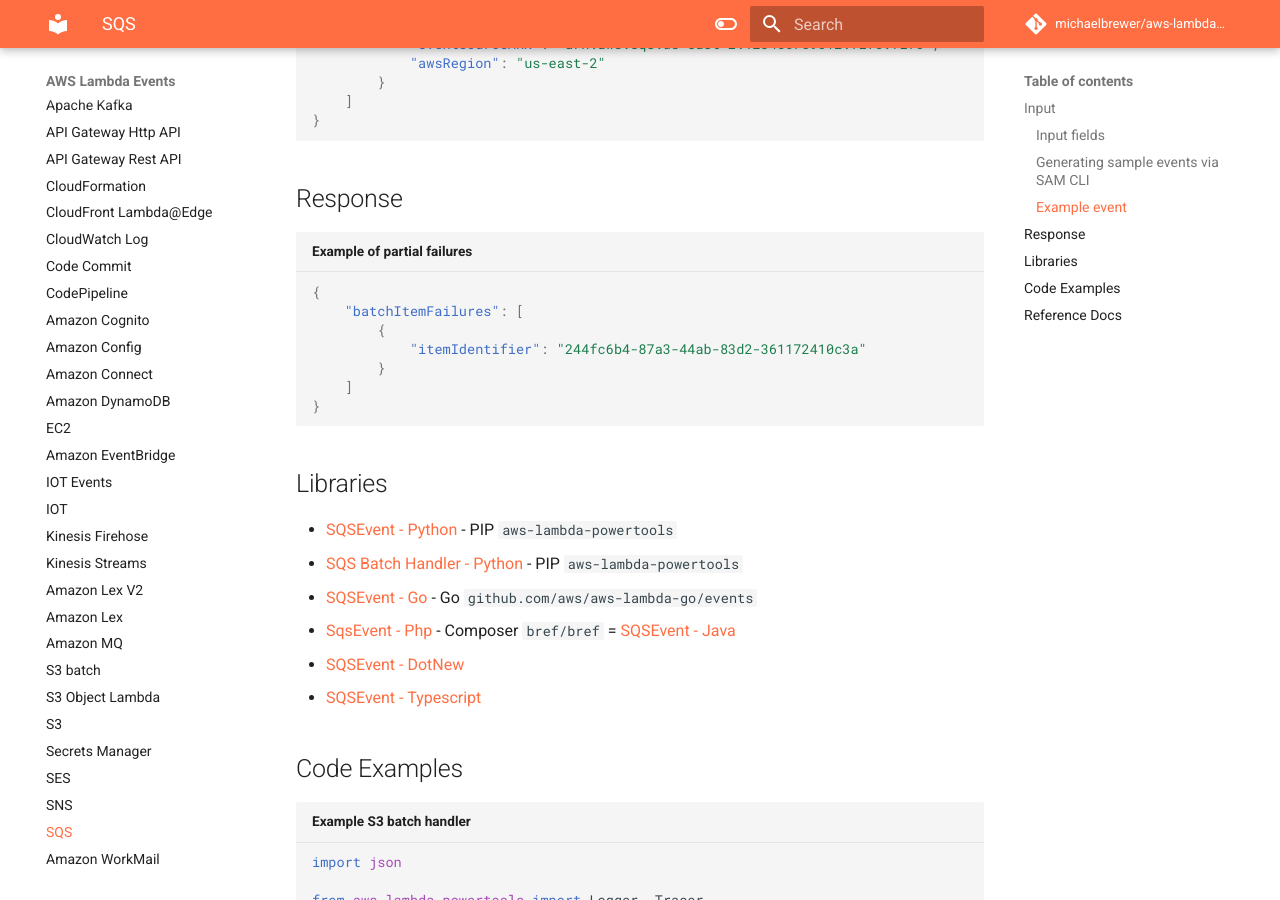
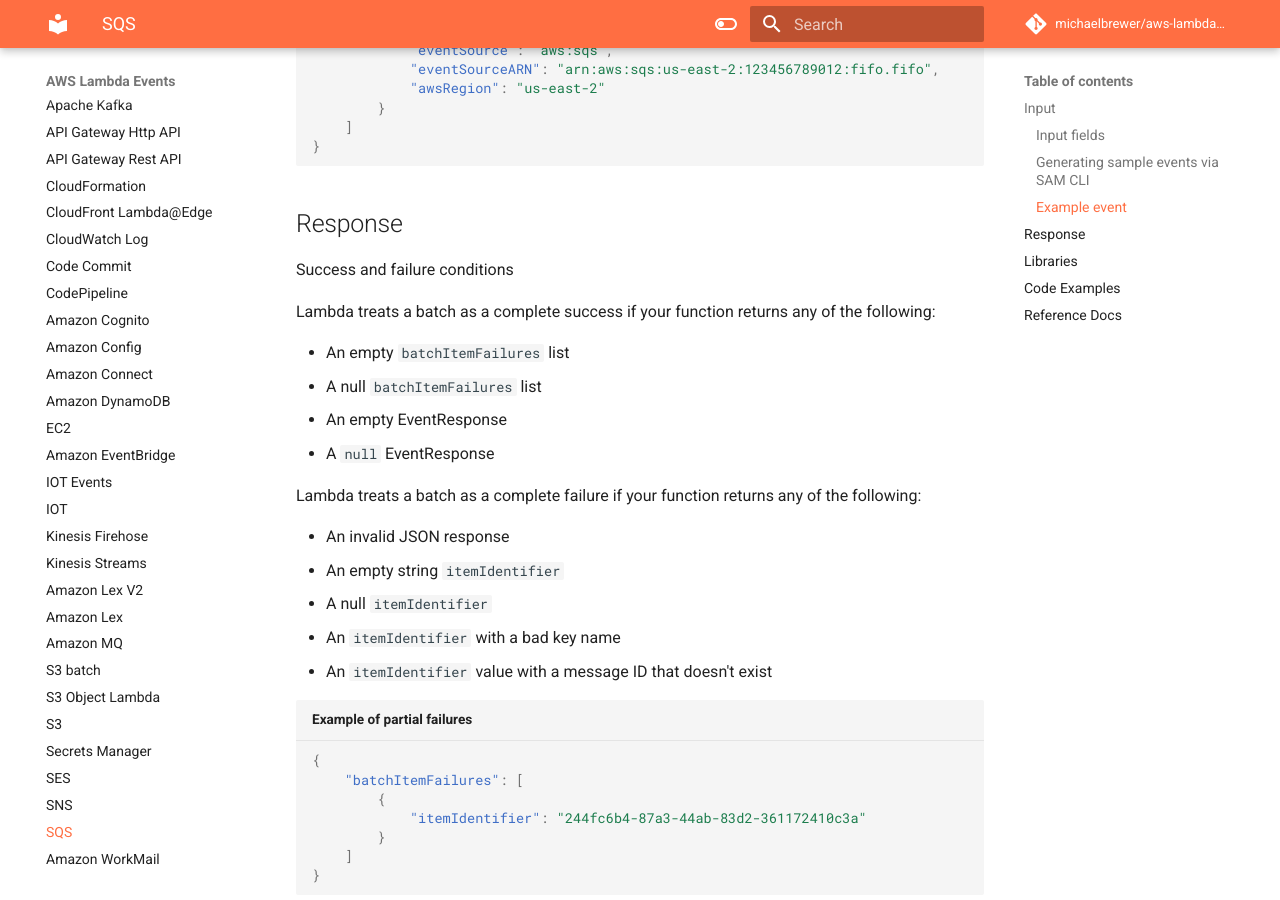
Before and after one commit to michaelbrewer/aws-lambda-events, an MkDocs documentation site: the page built from docs/sqs.md, in a window 1280 px wide and 900 px high, scrolled down 3159 px. Built offline with MkDocs 1.6.1 and Material for MkDocs 9.7.7, drawn with Linux system fonts in a browser that asks for light colours; comment, search, counter and statistics services are not loaded; some of the changed text lies outside the part shown.

Commit message:
feat(SQS): Add example

````diff
--- a/docs/sqs.md
+++ b/docs/sqs.md
@@ -1,6 +1,6 @@
 # SQS
 
-Lambda polls the queue and invokes your Lambda function synchronously with an event that contains queue messages.
+Lambda polls the queue and invokes your Lambda function synchronously with an event that contains queue messages. By default, Lambda polls up to 10 messages in your queue at once and sends that batch to your function.
 
 ## Input
 
@@ -122,6 +122,23 @@
 
 ## Response
 
+Success and failure conditions
+
+Lambda treats a batch as a complete success if your function returns any of the following:
+
+- An empty `batchItemFailures` list
+- A null `batchItemFailures` list
+- An empty EventResponse
+- A `null` EventResponse
+
+Lambda treats a batch as a complete failure if your function returns any of the following:
+
+- An invalid JSON response
+- An empty string `itemIdentifier`
+- A null `itemIdentifier`
+- An `itemIdentifier` with a bad key name
+- An `itemIdentifier` value with a message ID that doesn't exist
+
 ```json title="Example of partial failures"
 {
     "batchItemFailures": [
@@ -173,3 +190,4 @@
 ## Reference Docs
 
 - [Using Lambda with Amazon SQS](https://docs.aws.amazon.com/lambda/latest/dg/with-sqs.html)
+- [Tutorial: Using Lambda with Amazon SQS](https://docs.aws.amazon.com/lambda/latest/dg/with-sqs-example.html)
````
